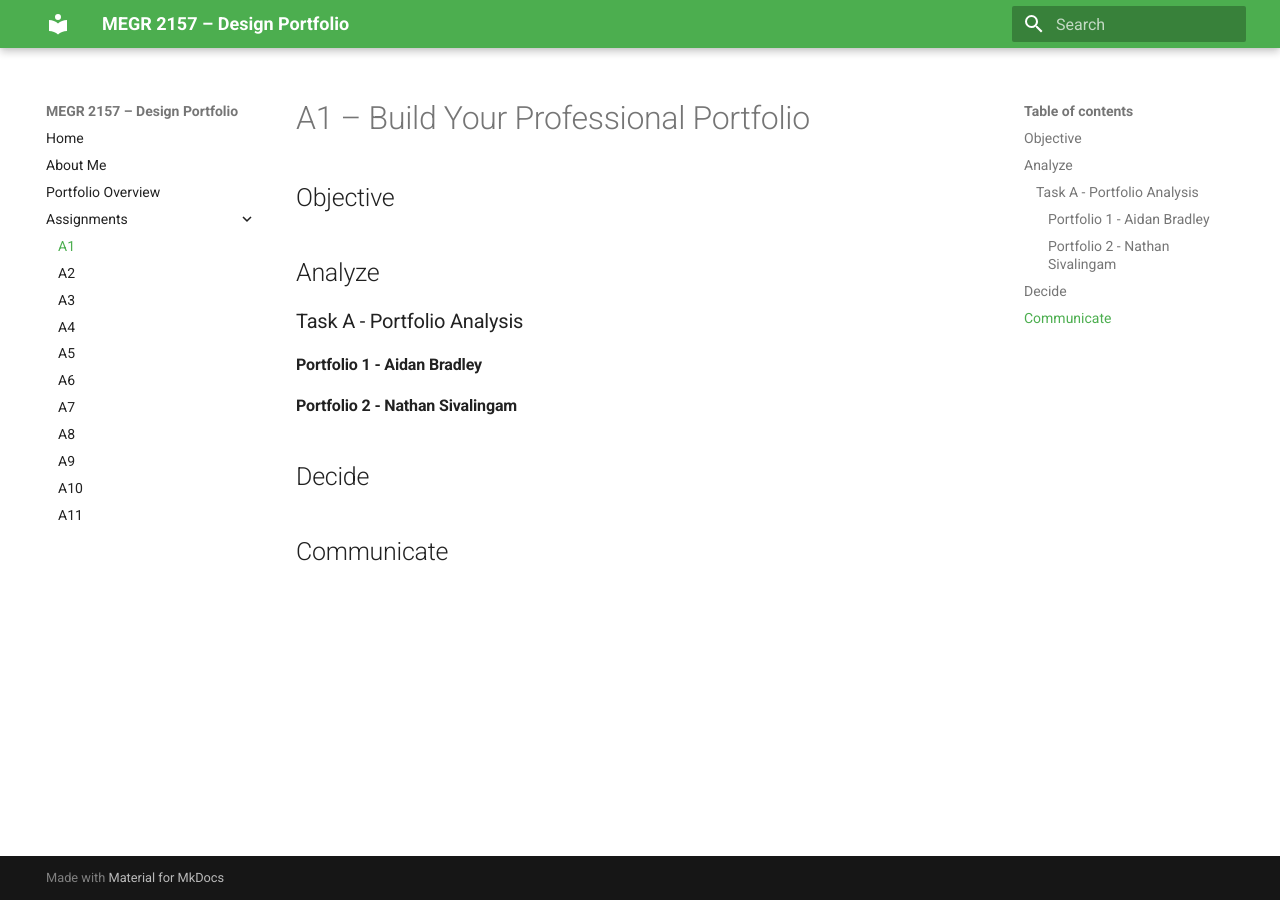
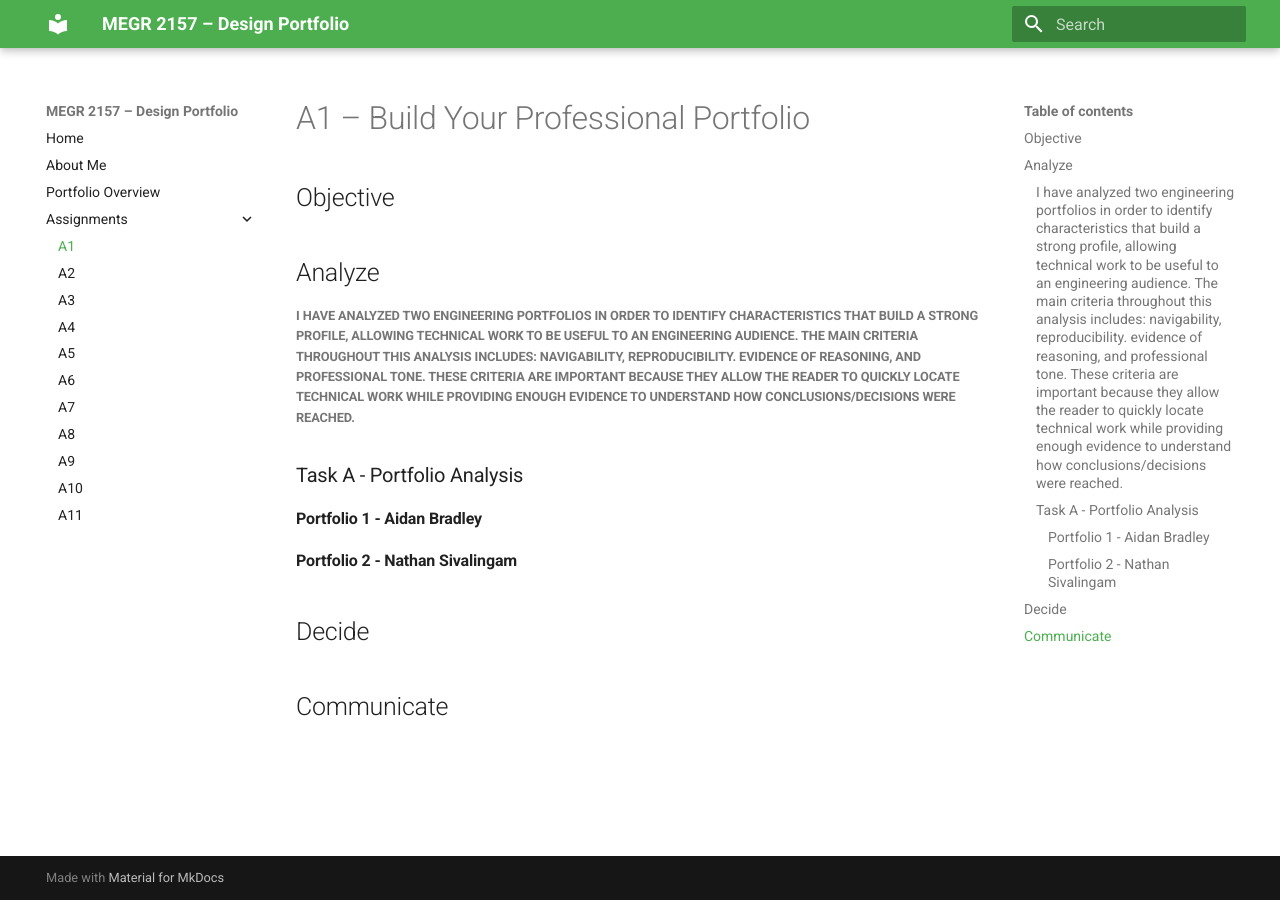
Before and after one commit to akaur-5/design-projects-portfolio, an MkDocs documentation site: the page built from docs/assignments/A01/index.md, in a window 1280 px wide. Built offline with MkDocs 1.6.1 and Material for MkDocs 9.7.7, drawn with Linux system fonts in a browser that asks for light colours.

Commit message:
Enhance portfolio analysis section with insights
Added analysis of engineering portfolios highlighting key characteristics for a strong profile.

```diff
--- a/docs/assignments/A01/index.md
+++ b/docs/assignments/A01/index.md
@@ -4,6 +4,7 @@
 
 
 ## Analyze
+##### I have analyzed two engineering portfolios in order to identify characteristics that build a strong profile, allowing technical work to be useful to an engineering audience. The main criteria throughout this analysis includes: navigability, reproducibility. evidence of reasoning, and professional tone. These criteria are important because they allow the reader to quickly locate technical work while providing enough evidence to understand how conclusions/decisions were reached.
 ### Task A - Portfolio Analysis
 #### Portfolio 1 - Aidan Bradley
 #### Portfolio 2 - Nathan Sivalingam
```
